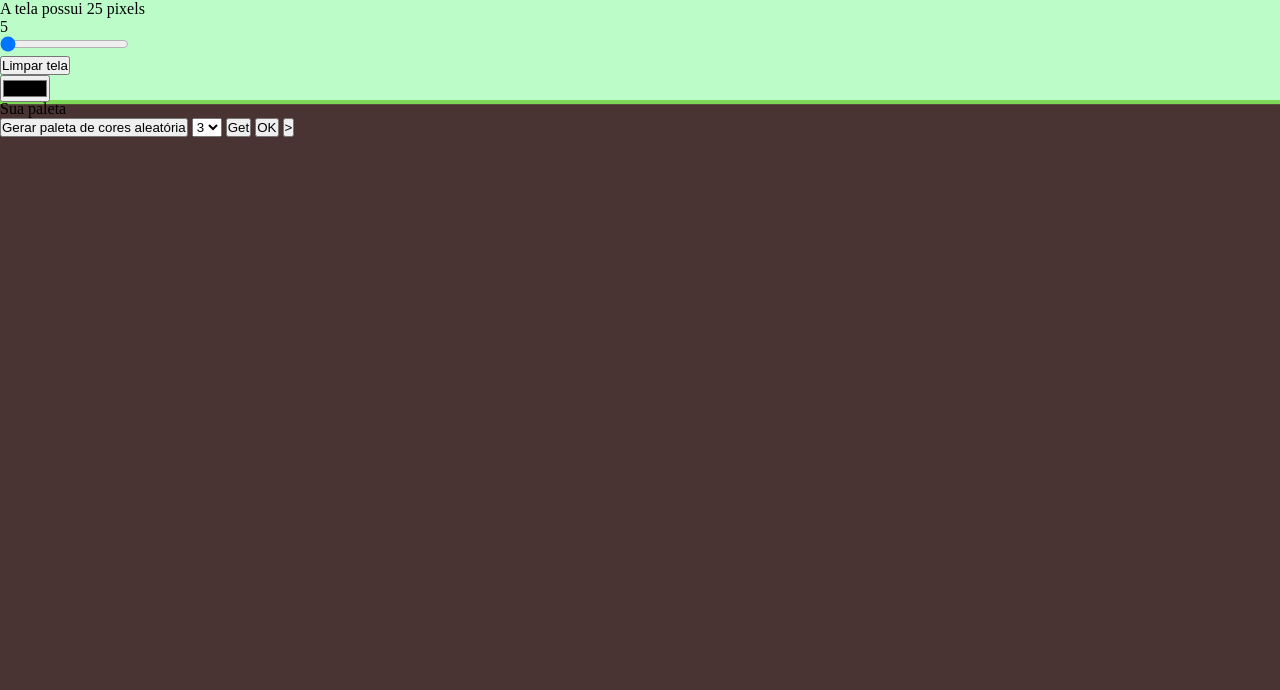
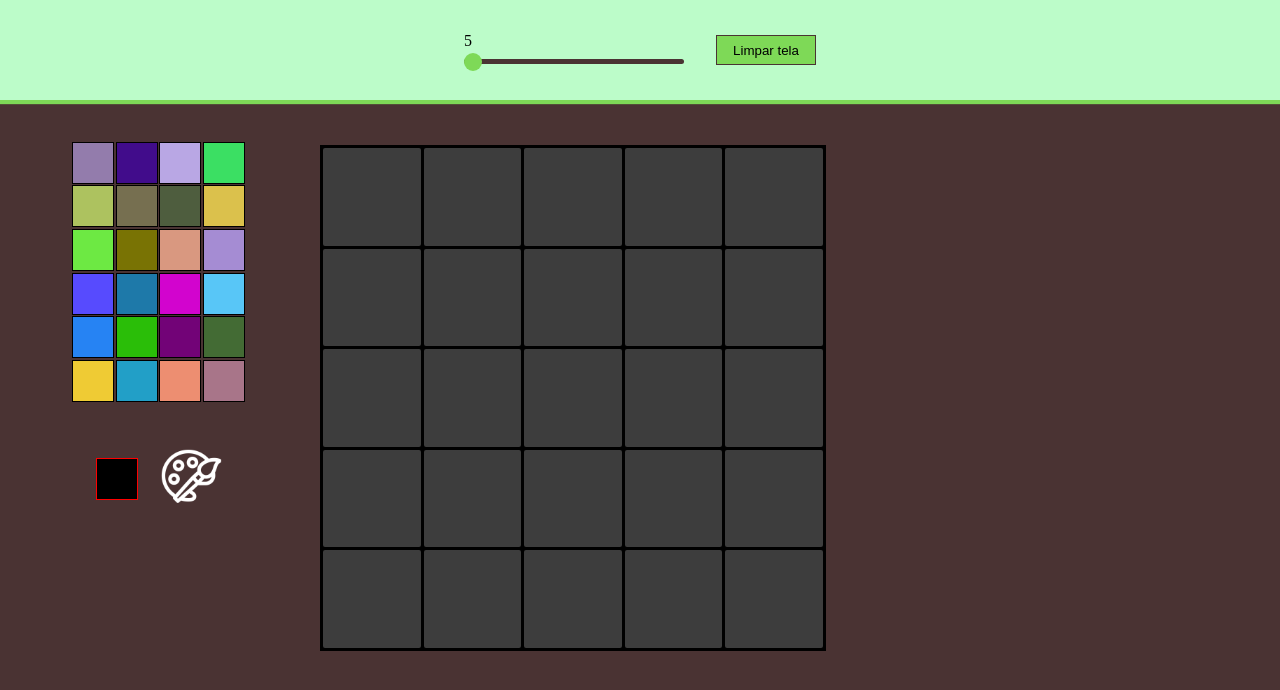
Before and after one commit to EletroCP/Pixel-Palette, a website: page index.html in a window 1280 px wide. Drawn offline with Linux system fonts and the light colour scheme.

Commit message:
feat: adicionado board funcionar, corrigidas funções e eventos

```diff
--- a/index.html
+++ b/index.html
@@ -12,39 +12,30 @@
 <body>
 	<header>
 		<div id="palette-control">
-				<p id="input-size-info">A tela possui 25 pixels</p>
 			<p id="input-size-value">5</p>
-				<input type="range" id="input-size" min="5" max="10" step="1" for="input-size-value"
+			<input type="range" id="input-size" min="5" max="15" step="1" for="input-size-value"
 				aria-label="Arraste a barra para aumentar o board" value="1">
 		</div>
 		<button id="clear" aria-label="Limpar tela">Limpar tela</button>
+	</header>
+	<div id="main-board-container">
+		<aside id="palettes">
+			<div class="user-container">
+				<div id="user-palette"></div>
+			</div>
+			<div>
 				<div id="UI">
 					<input type="color" id="input-color" aria-label="Insira a cor desejado.">
-				<div class="sample"></div>
-			</div>
-	</header>
-	<aside	id="palettes">
-		<p>Sua paleta</p>
-		<div id="user-palette"></div>
-		<div id="randon-palette-container"></div>
-				<button id="generat-palette" aria-label="Gerar paleta de cores aleatória">Gerar paleta de cores
-					aleatória</button>
-				<select aria-label="tamanho da paleta gerada" id="palette-size">
-					<option value="3">3</option>
-					<option value="5">5</option>
-					<option value="7">7</option>
-				</select>
-				<button id="get-rnd">Get</button>
-				<button id="save-rnd">OK</button>
-				<button id="close-pallet">></button>
-				<div id="randon-palette"></div>
-				<div id="palette-conainer">
-					<div id="palette"></div>
+					<div class="sample" id="select-color"></div>
+					<label for="input-color">
+						<img id="palette-ico" src="./src/palette.png" alt="paleta de cores">
+					</label>
 				</div>
 		</aside>
 		<main id="board-container">
 			<div id="board"></div>
 		</main>
+	</div>
 	<script src="./script.js"></script>
 </body>
 
--- a/script.js
+++ b/script.js
@@ -11,6 +11,14 @@ const palette = document.getElementById('palette');
 const standardSamples = document.getElementById('standard-samples');
 const randoPaletteContainer = document.getElementById('randon-palette-container');
 const inputSizeInfo = document.getElementById('input-size-info');
+const userPalette = document.getElementById('user-palette');
+const selecColor = document.getElementById('select-color');
+
+const size = () => {
+  const size = parseInt(inputSizeValue.innerText);
+  return size;
+
+}
 
 let color = 'black';
 
@@ -24,15 +32,26 @@ const paint = ({ target }) => {
 
 const generateBoard = () => {
   clearBoard();
-  const number = parseInt(inputSizeValue.innerText);
-  const size = number * number
-  board.style.width = (size * 32) + 'px';
-  inputSizeInfo.innerHTML = `A tela possui ${size} pixels`;
-  for(let index = 0; index < size ; index +=1) {
+  board.style.setProperty('--size', inputSizeValue.innerText)
+  for(let index = 0; index < size() * size() ; index +=1) {
     const element = document.createElement('div');
     element.className = 'pixel';
-    element.addEventListener('click', paint);
+    element.addEventListener('dragover', paint);
     board.appendChild(element);
+  }
+}
+
+const generateRandomColor = () => {
+  const randonNumber = parseInt(Math.random() * 255, 10);
+  return randonNumber;
+}
+const getColor = (event) => {
+  const { target } = event;
+  console.log(event.button)
+  if(event.button === 0) {
+    color = target.style.backgroundColor;
+  } else if (event.button === 2) {
+    target.style.backgroundColor = color;
   }
 }
 
@@ -40,52 +59,32 @@ const generatepalette = () => {
   for(let index = 0; index < 24; index +=1) {
     const element = document.createElement('div');
     element.className = 'palette';
-    element.addEventListener('click', paint);
-    palette.appendChild(element);
+    element.style.backgroundColor = `rgb(${generateRandomColor()}, ${generateRandomColor()}, ${generateRandomColor()})`
+    element.addEventListener('mousedown', getColor);
+    userPalette.appendChild(element);
   }
 }
 
 const changeInputSizeValue = () => {
   const newValue = Number(inputSize.value);
   inputSizeValue.innerText = newValue;
-  generateBoard();
+  generateBoard(size());
 }
 
 const changeSampleBackgroundColor = () => {
   const newColor = inputColor.value;
   sample.style.backgroundColor = newColor;
+  selecColor.style.border = 'rgb(255, 0, 0) 1px solid';
 }
 
 const resetBoard = () => {
   inputSize.value = 05;
   inputSizeValue.innerText = 05;
-  generateBoard();
+  generateBoard(size());
 }
-const getColor = () => {
-  color = sample.style.backgroundColor;
-}
-
-const generateRandomColor = () => {
-  const randonNumber = parseInt(Math.random() * 255, 10);
-  return randonNumber;
-}
-
-const clearPalette = () => {
-  document.querySelectorAll('.rndPalette').forEach((pixel) => pixel.remove());
-}
-
-const generateRandoPaletter = () => {
-  clearPalette();
-  for(let index = 0; index < paletteSize.value; index +=1) {
-    const element = document.createElement('div');
-    element.className = 'sample rndPalette';
-    element.id = `rndPalette${[index]}`;
-    element.style.backgroundColor = `rgb(${generateRandomColor()}, ${generateRandomColor()}, ${generateRandomColor()})`;
-    element.addEventListener('click', paint);
-    randoPalette.appendChild(element);
-  }
-}
-generatePalette.addEventListener('click', generateRandoPaletter)
+board.addEventListener('contextmenu', event => event.preventDefault());
+userPalette.addEventListener('contextmenu', event => event.preventDefault());
+selecColor.addEventListener('click', () => selecColor.style.borderColor = 'rgb(0, 255, 0)')
 sample.addEventListener('click', getColor)
 clear.addEventListener('click', resetBoard);
 inputSize.addEventListener('input', changeInputSizeValue);
@@ -93,6 +92,6 @@ inputColor.addEventListener('input', changeSampleBackgroundColor, getColor);
 
 window.onload = () => {
   changeSampleBackgroundColor();
-  generateBoard();
+  generateBoard(size());
   generatepalette();
 };
--- a/style.css
+++ b/style.css
@@ -18,4 +18,116 @@ header {
   box-shadow: var(--last-color) 0 4px 1px;
   width: 100%;
   height: 100px;
+  align-items: center;
+  display: flex;
+  justify-content: center;
+  gap: 2rem;
+  margin-bottom: 5px;
 }
+
+#input-size {
+  -webkit-appearance: none;
+  background-color: var(--main-color);
+  outline: var(--last-color);
+  width: 220px;
+  height: 5px;
+  border-radius: 9px;
+}
+
+#input-size::-webkit-slider-thumb {
+  -webkit-appearance: none;
+  width: 18px;
+  height: 18px;
+  border-radius: 50%;
+  background-color: var(--last-color);
+  cursor: pointer;
+}
+
+#input-size::-moz-range-thumb {
+  width: 25px;
+  height: 25px;
+  border-radius: 50%;
+  background-color: var(--last-color);
+  cursor: pointer;
+}
+
+#clear {
+  background-color: var(--last-color);
+  border: var(--main-color) 1px solid;
+  width: 100px;
+  height: 30px;
+}
+
+#palettes {
+  width: 25%;
+  height: 100%;
+  background-color: var(--main-color);
+}
+
+.palette {
+  width: 40px;
+  height: 40px;
+  border: black solid 1px;
+}
+
+#user-palette {
+  gap: .1rem;
+  width: 55%;
+  display: flex;
+  flex-wrap: wrap;
+}
+
+.user-container {
+  padding-top: 2.3rem;
+  width: 100%;
+  height: 30%;
+  display: flex;
+  justify-content: center;
+  flex-wrap: wrap;
+}
+
+#select-color {
+  width: 40px;
+  height: 40px;
+  border: rgb(255, 0, 0) 1px solid;
+}
+
+#UI {
+  width: 100%;
+  gap: 1rem;
+  display: flex;
+  justify-content: center;
+  align-items: center;
+  padding-top: 2.5rem;
+}
+
+#input-color {
+  display: none;
+}
+
+#palette-ico {
+  width: 70px;
+  filter: invert(100%);
+}
+
+#board {
+  --size: 4;
+  width: 500px;
+  height: 500px;
+  display: grid;
+  grid-template-columns: repeat(var(--size), 1fr);
+  grid-template-rows: repeat(var(--size), 1fr);
+  gap: 3px;
+  padding: 3px;
+  margin-top: 5vh;
+  background-color: black;
+}
+
+.pixel {
+  background-color: rgb(61, 61, 61);
+  border-radius: 2px;
+}
+
+#main-board-container{
+  display: flex;
+}
```
Also changed, not shown: src/palette.png (added). Lines whose indentation alone changed are shown as unchanged.
